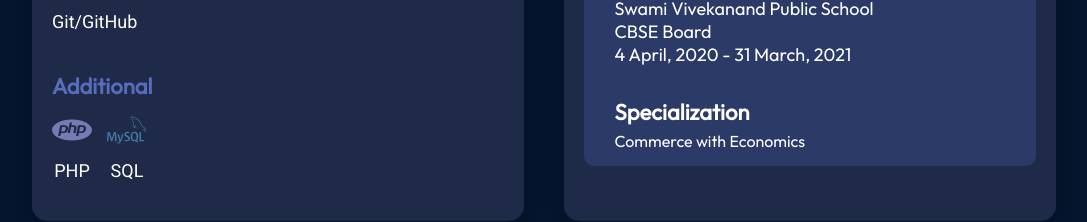
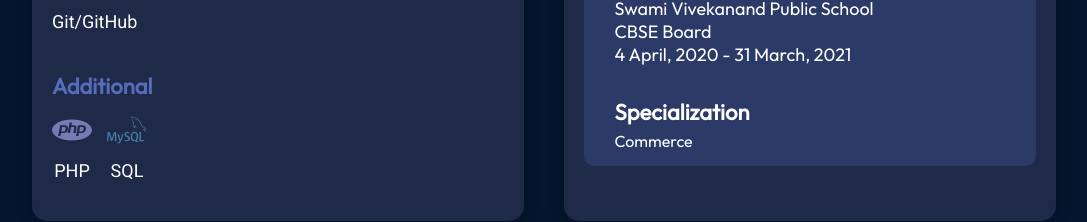
Before and after one commit to PriyaGupta30302/Portfolio, a React (Vite) app: page / in a window 1280 px wide. Shown: the part 2483-2705 px from the top of the page, without its empty margins (96-1183 px from the left). Built offline with nearby package versions, Linux system fonts and the light colour scheme.

Commit message:
new changes

```diff
--- a/src/data/education.json
+++ b/src/data/education.json
@@ -16,6 +16,6 @@
     "board": "CBSE Board",
     "startDate": "4 April, 2020 -",
     "endDate": "31 March, 2021",
-    "specialization": ["Commerce with Economics"]
+    "specialization": ["Commerce"]
   }
 ]
```
Also changed, not shown: src/components/Experience/Experience.jsx (line endings or trailing spaces).
